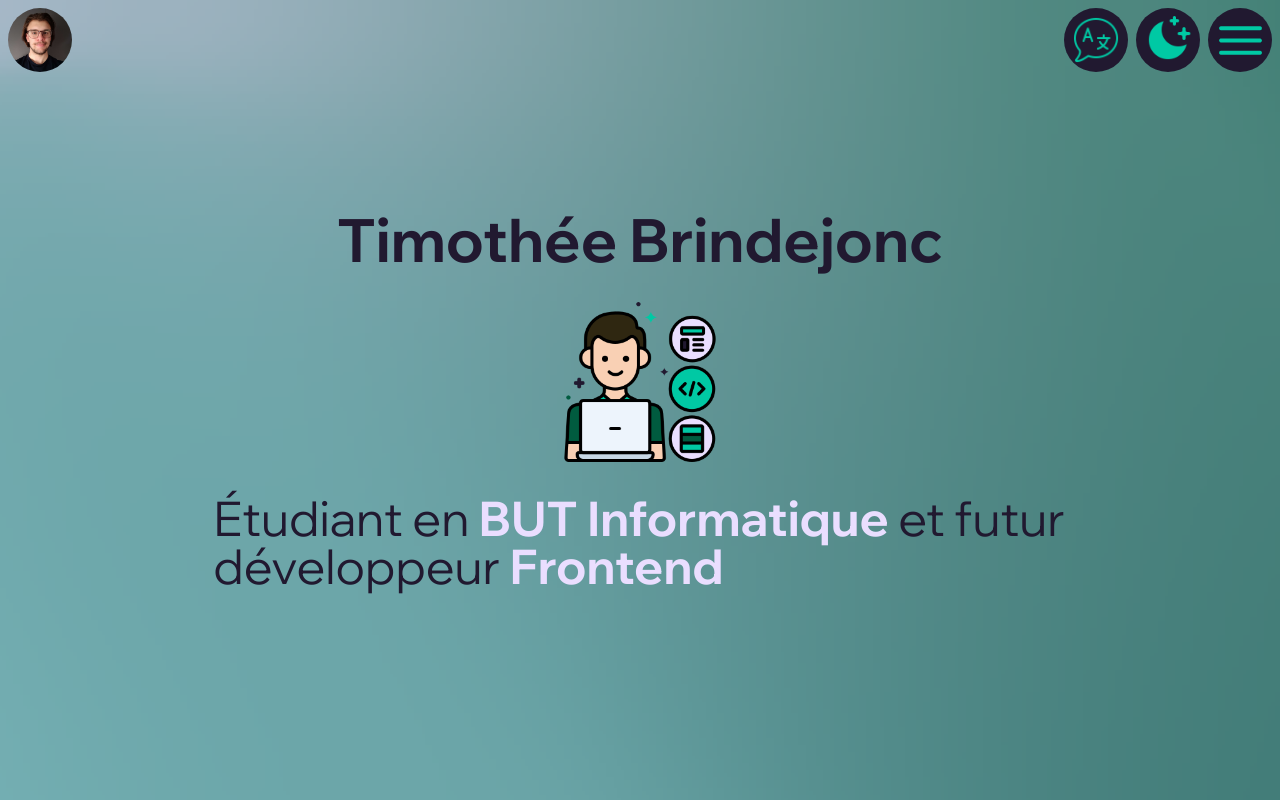
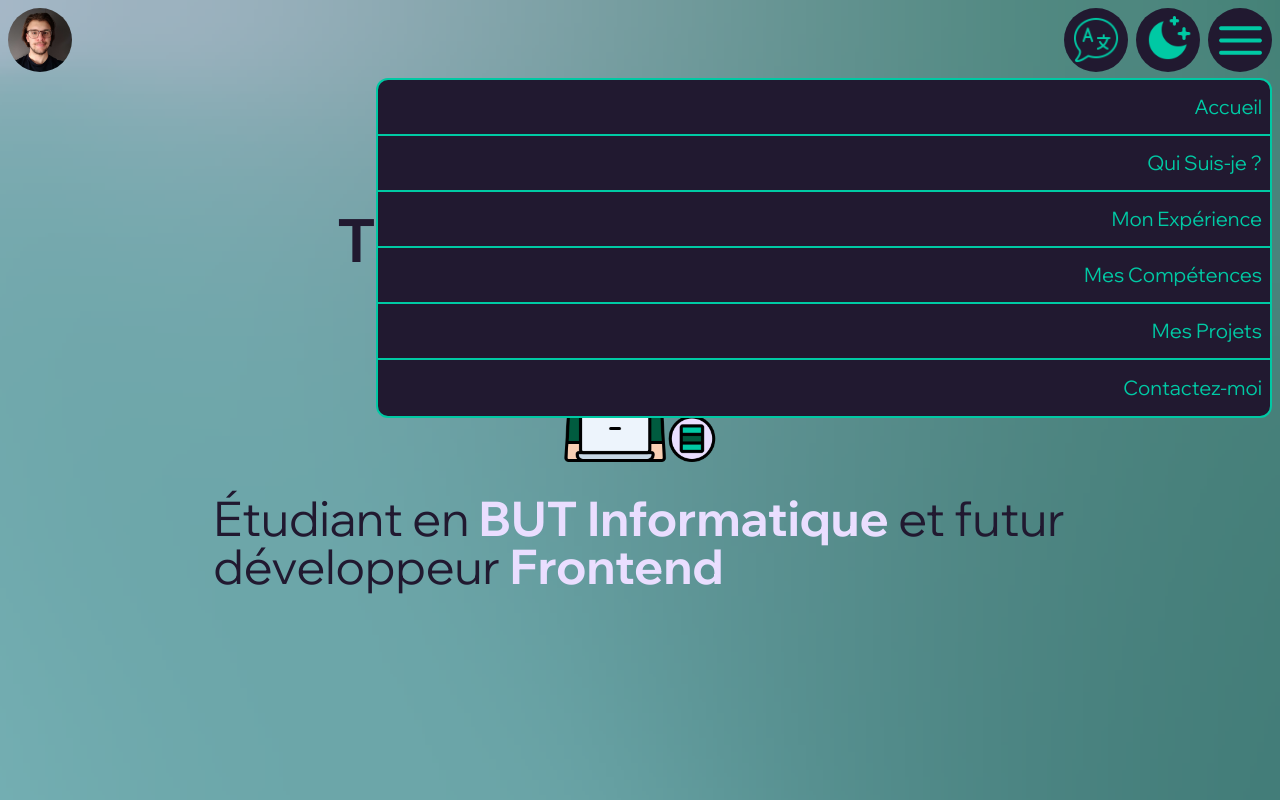
Before and after one commit to tbrindejonc/Portfolio-v2, a React (Vite) app: page / in a window 1280 px wide. Both pictures are taken after a click on the element 1240 px from the left and 40 px from the top of the page. Shown: the top 800 px of the page. Built offline with nearby package versions, Linux system fonts and the light colour scheme.

Commit message:
feat: create navbar menu

```diff
--- a/src/components/Navbar.tsx
+++ b/src/components/Navbar.tsx
@@ -1,7 +1,8 @@
-import {useContext} from 'react';
-import {theme} from '@/utils/AppTypes';
-import {ThemeContext} from '@/App';
+import {useContext, useState} from 'react';
+import {lang, theme} from '@/utils/AppTypes';
+import {LangContext, ThemeContext} from '@/App';
 import {isLight} from '@/utils/AppFuncs';
+import {navbarContent} from '@/utils/TextContent';
 
 // component props
 type Props = {
@@ -14,6 +15,23 @@ export default function Navbar({changeTheme, changeLang}: Props) {
   const theme = useContext<theme>(ThemeContext);
   // check if current theme is light
   const isCurrentLight = isLight(theme);
+
+  // get the lang from provider
+  const lang = useContext<lang>(LangContext);
+  // get current traduction
+  const currentTrad = navbarContent[lang];
+
+  // check if element is last in the list
+  const isLast = (index: number) => {
+    return index < (currentTrad.sections.length -1);
+  };
+
+  // navbar menu activation state
+  const [isActive, setActive] = useState<boolean>(false);
+  // handle navbar menu activation
+  const handleActivation = () => {
+    setActive(!isActive);
+  };
 
   return (
     <div id={'navbar'} className={'w-full h-20 z-10 fixed top-0 flex flex-row justify-between items-center px-2'}>
@@ -33,12 +51,21 @@ export default function Navbar({changeTheme, changeLang}: Props) {
               :  <img src='src/assets/images/navbar/sun.png' alt='lang-icon' className={'navbar-item-mobile'}/>
           }
         </div>
-        <div className={`navbar-item-background-mobile ${isCurrentLight ? 'bg-violet-dark' : 'bg-pink-light'}`}>
+        <div className={`navbar-item-background-mobile ${isCurrentLight ? 'bg-violet-dark' : 'bg-pink-light'} relative`} onClick={handleActivation}>
           {
             isCurrentLight ?
               <img src='src/assets/images/navbar/selector-light.png' alt='lang-icon' />
               :  <img src='src/assets/images/navbar/selector-dark.png' alt='lang-icon' />
           }
+          <div className={`navbar-menu-base ${isCurrentLight ? 'navbar-menu-light' : 'navbar-menu-dark'} ${isActive ? 'block' : 'hidden'}`}>
+            {
+              currentTrad.sections.map((section, index) => {
+                return <a key={index} href={`#${section.link}`}
+                  className={`navbar-menu-item-base ${isCurrentLight ? 'border-primary-dark' : 'border-primary-light'}
+                  ${isLast(index) ? 'border-b-2' : ''}`}>{section.name}</a>;
+              })
+            }
+          </div>
         </div>
       </div>
     </div>
```
